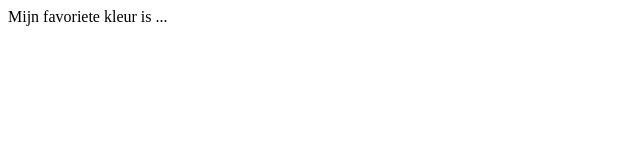
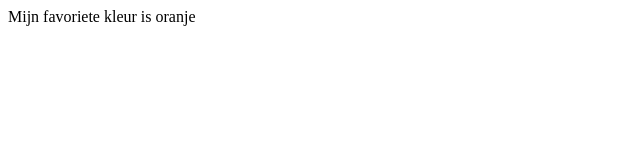
Before and after one commit to jjaakkkoobb/134234-jakob-schneiders-h4, a plain HTML site: page index.html in a window 1280 px wide. Shown: the full height of the page, 0-640 px from the left. Drawn offline with Linux system fonts and the light colour scheme.

Commit message:
nog niks

```diff
--- a/index.html
+++ b/index.html
@@ -9,7 +9,7 @@
 </head>
 
 <body>
-  Mijn favoriete kleur is ...
+  Mijn favoriete kleur is oranje
 </body>
 
 </html>
```
